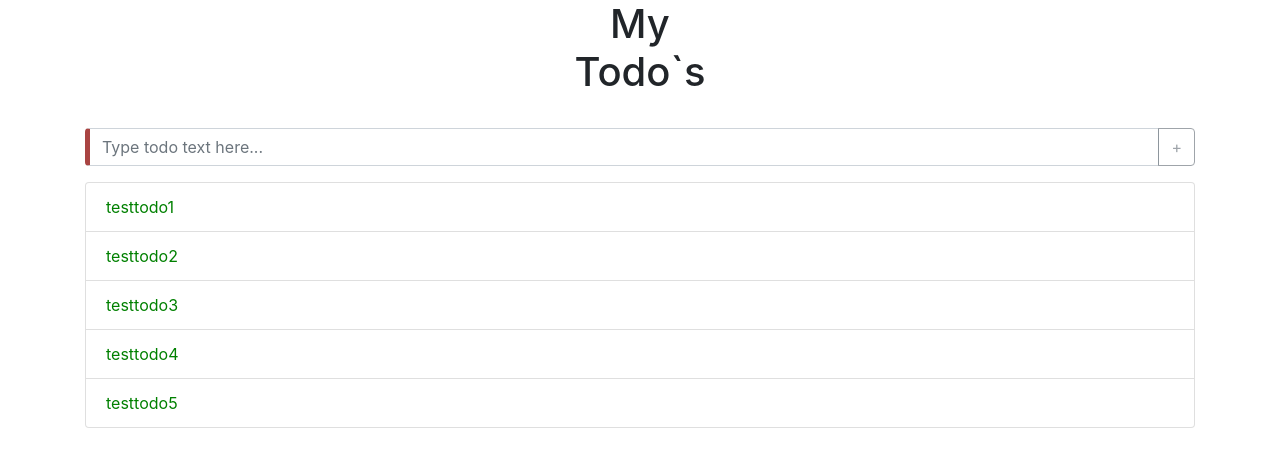
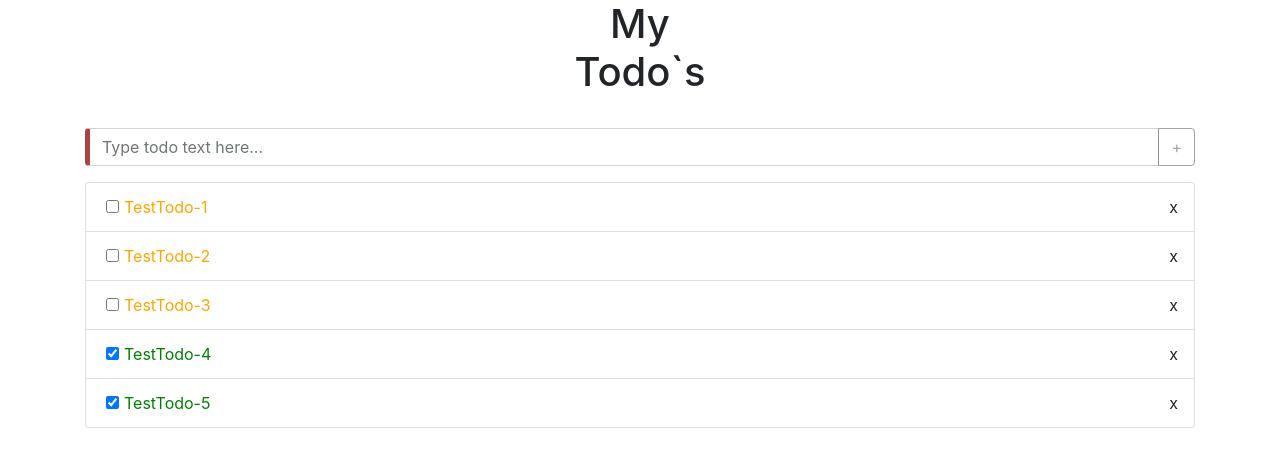
Before and after one commit to yogesh-nandwana/TodoApp, an Angular app: page / in a window 1280 px wide. Shown: the top 464 px of the page. Built offline with nearby package versions, Linux system fonts and the light colour scheme.

Commit message:
todo style changes

```diff
--- a/src/app/todo-data.service.ts
+++ b/src/app/todo-data.service.ts
@@ -8,11 +8,11 @@ export class TodoDataService {
   lastId: number = 0;
 
   todos:Todo[]=[
-    { id: 1, userId: 'jk', text: 'testtodo1', completed: false },
-    { id: 2, userId: 'jk', text: 'testtodo2', completed: false },
-    { id: 3, userId: 'jk', text: 'testtodo3', completed: false },
-    { id: 4, userId: 'jk', text: 'testtodo4', completed: true },
-    { id: 5, userId: 'kk', text: 'testtodo5', completed: true }
+    { id: 1, userId: 'jk', text: 'TestTodo-1', completed: false },
+    { id: 2, userId: 'jk', text: 'TestTodo-2', completed: false },
+    { id: 3, userId: 'jk', text: 'TestTodo-3', completed: false },
+    { id: 4, userId: 'jk', text: 'TestTodo-4', completed: true },
+    { id: 5, userId: 'kk', text: 'TestTodo-5', completed: true }
   ];
 
   constructor() { }
--- a/src/app/todo-list/todo-list.component.css
+++ b/src/app/todo-list/todo-list.component.css
@@ -1,3 +1,21 @@
-.todo {
-    color: green;
-}
+/* Style the close button */
+.delete {
+    position: absolute;
+    right: 0;
+    top: 0;
+    padding: 12px 16px 12px 16px;
+  }
+
+  .delete:hover {
+    background-color: red;
+    color: white;
+  }
+
+  .completed_checkbox {
+    padding-right: 5px;
+  }
+
+  /* Darker background-color on hover */
+ul li:hover {
+    background: #ddd;
+  }
--- a/src/app/todo-list/todo-list.component.html
+++ b/src/app/todo-list/todo-list.component.html
@@ -1,7 +1,11 @@
  <ul class="list-group">
     <li class="list-group-item" *ngFor="let todo of todos">
-      <div class="todo">
-        <span>{{todo.text}}</span>
+      <div>
+        <span class="completed_checkbox">
+          <input type="checkbox" [checked]=todo.completed (change)="todo.completed=!todo.completed" name="completed" title="Mark Todo completion here">
+        </span>
+        <span [ngStyle]="{color:todo.completed?'green':'orange'}">{{todo.text}}</span>
+        <span class="delete">x</span>
       </div>
     </li>
   </ul>
```
